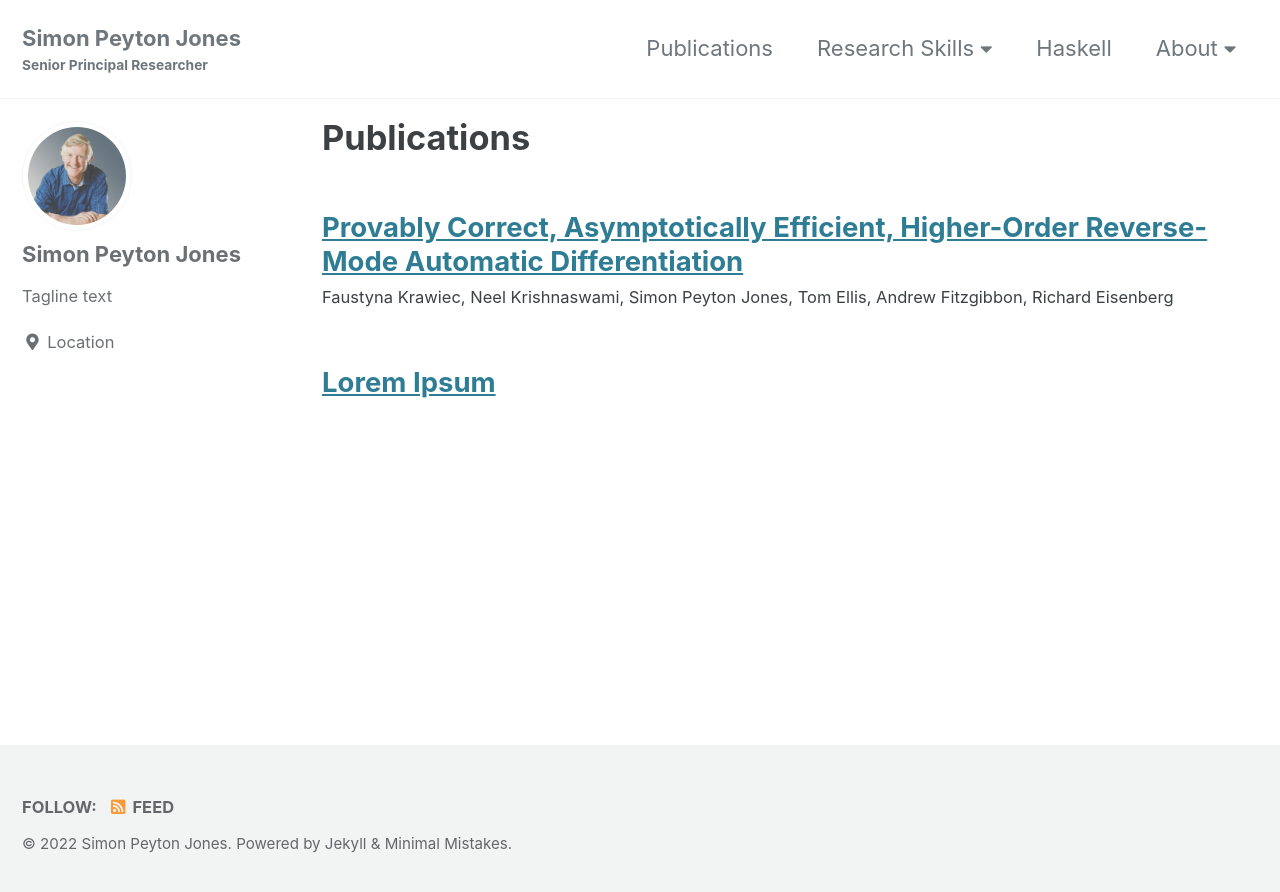
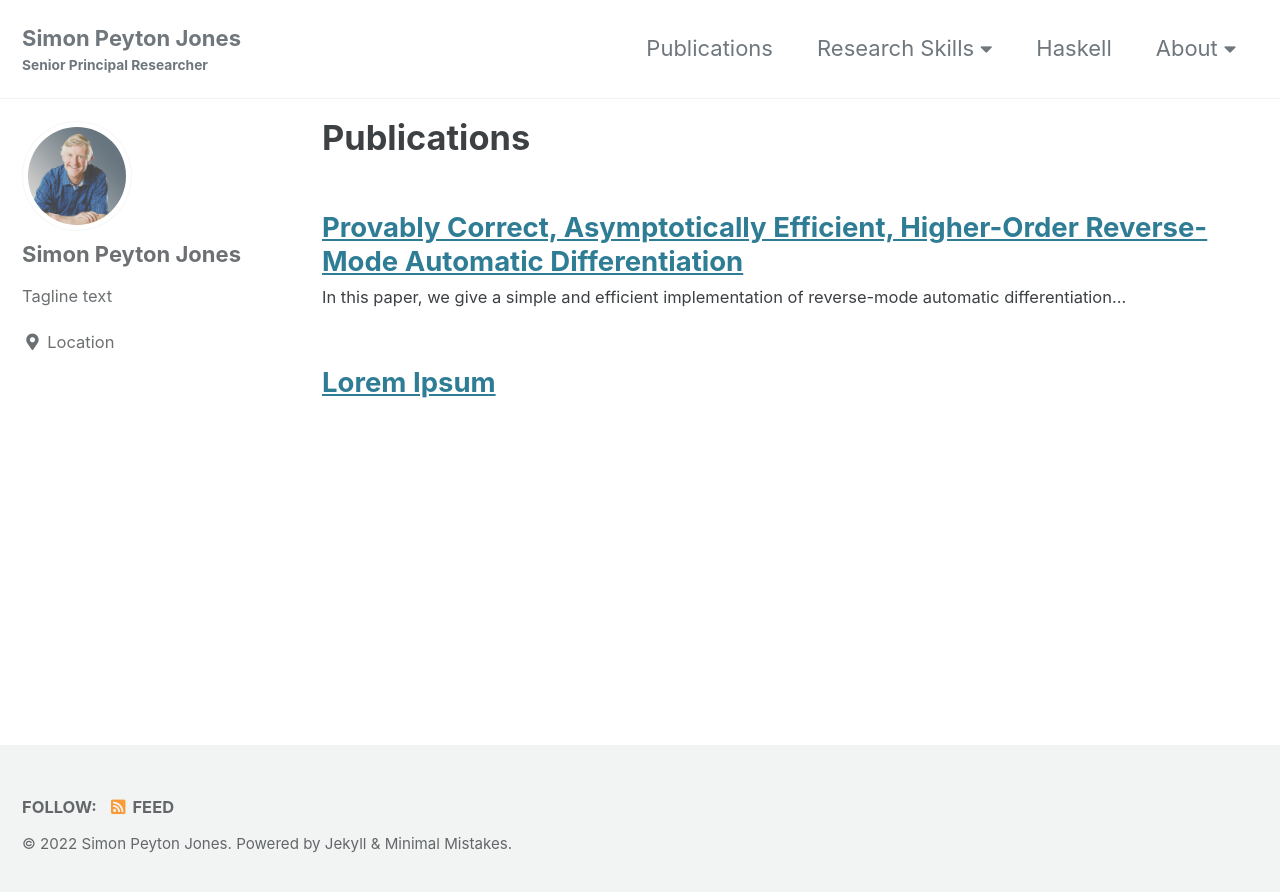
Before and after one commit to simonpj/www.peytonjones.org, a Jekyll site: the page built from _pages/publications-archive.md, in a window 1280 px wide. Shown: the top 892 px of the page. Built offline with Jekyll 4.4.1, drawn with Linux system fonts in a browser that asks for light colours; cached includes are drawn as plain includes.

Commit message:
Update provably-correct.md

```diff
--- a/_publications/provably-correct.md
+++ b/_publications/provably-correct.md
@@ -3,9 +3,10 @@ title: "Provably Correct, Asymptotically Efficient, Higher-Order Reverse-Mode Au
 permalink: /provably-correct/
 header:
   overlay_image: /assets/images/spj-stock-header.jpg
+excerpt: "In this paper, we give a simple and efficient implementation of reverse-mode automatic differentiation..."
 ---
 
-Faustyna Krawiec, Neel Krishnaswami, Simon Peyton Jones, Tom Ellis, Andrew Fitzgibbon, Richard Eisenberg
+## Faustyna Krawiec, Neel Krishnaswami, Simon Peyton Jones, Tom Ellis, Andrew Fitzgibbon, Richard Eisenberg
 
 _[POPL 2022](https://popl22.sigplan.org)_ | August 2021
 
```
